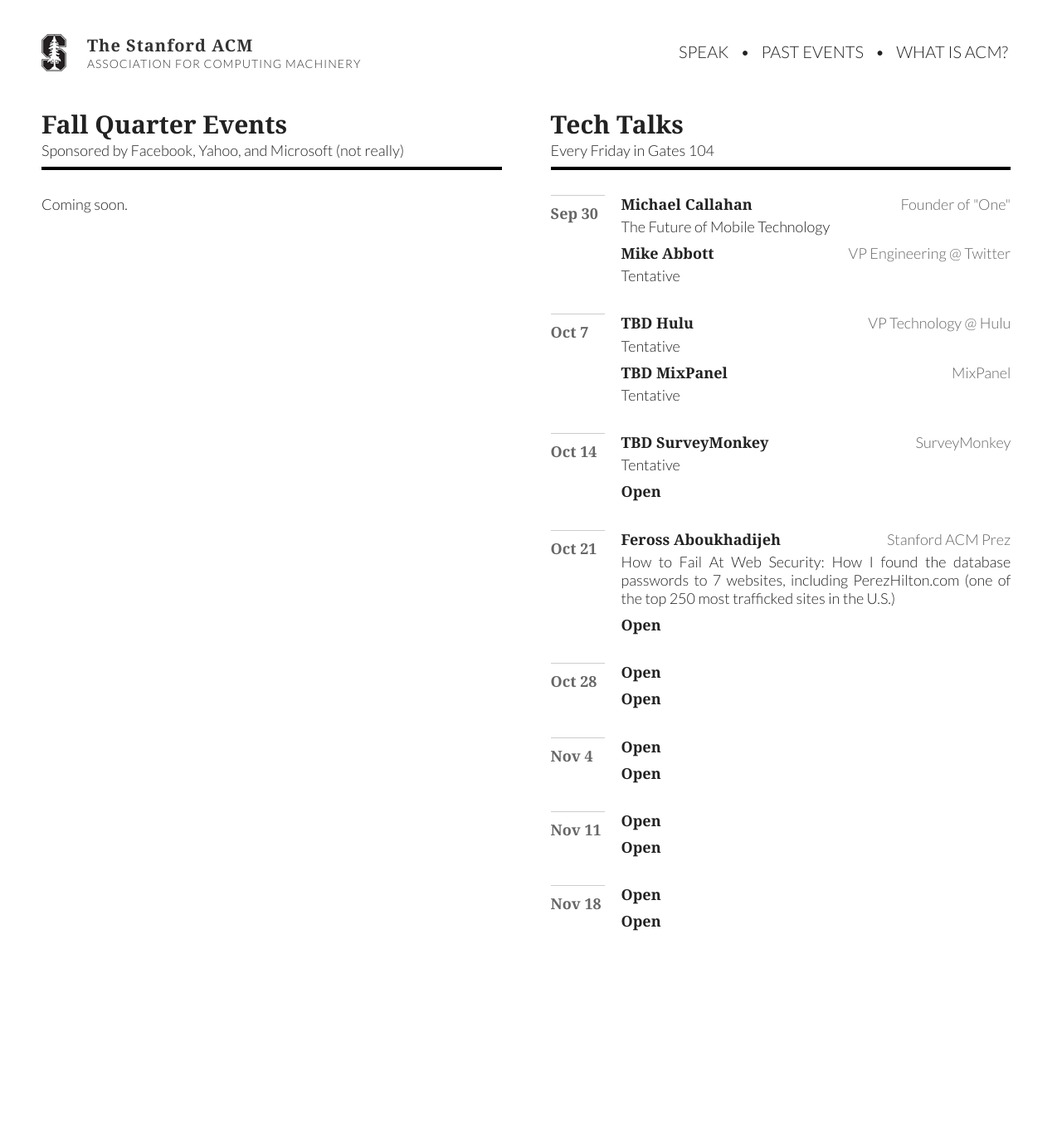
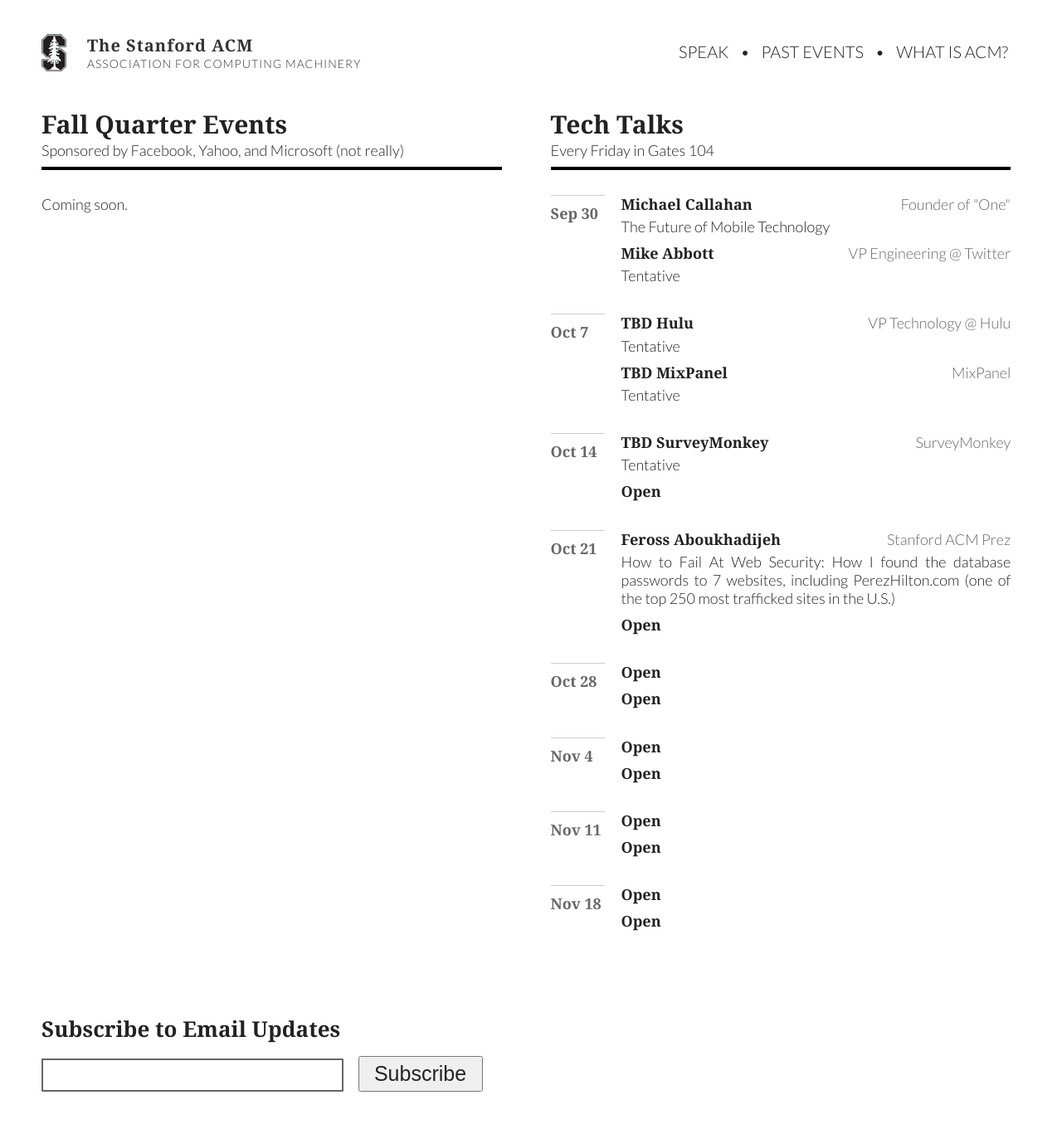
Before and after one commit to StanfordACM/stanfordacm.github.io, a Jekyll site: the page built from index.html, in a window 1280 px wide. Shown: the whole page at 83% size. Built offline with Jekyll 4.4.1, drawn with Linux system fonts in a browser that asks for light colours; nearby versions of some CDN libraries; before the commit the page ends 1187 px from its top, so only the background shows below that.

Commit message:
Added subscribe box.

```diff
--- a/_layouts/default.html
+++ b/_layouts/default.html
@@ -49,7 +49,15 @@
 
     </div>
     <footer class="clearfix">
-      <div class="fb-like" data-href="http://www.facebook.com/stanfordacm" data-send="false" data-layout="box_count" data-width="100" data-show-faces="false"></div>
+
+      <h1>Subscribe to Email Updates</h1>
+
+      <form class="subscribe">
+        <input name="email" type="email" spellcheck="false" />
+        <input name="submit" type="submit" value="Subscribe" />
+      </form>
+
+      <div class="fb-like" data-href="http://www.facebook.com/stanfordacm" data-send="false" data-layout="box_count" data-width="55" data-show-faces="false"></div>
     </footer>
   </div> <!--! end of #container -->
 
--- a/css/style.css
+++ b/css/style.css
@@ -281,9 +281,42 @@ a#logo:hover {
 
 /* FOOTER */
 
-.fb-like {
+footer {
+  margin-top: 50px;
+}
+
+footer .subscribe {
+  float: left;
+}
+
+footer .subscribe [name="email"] {
+  border-radius: 1px;
+  border: 2px solid #666;
+  font-size: 22px;
+  padding: 5px;
+  width: 350px;
+}
+
+footer .subscribe [type="submit"] {
+  font-size: 25px;
+  padding: 5px;
+  width: 150px;
+  margin: 0 0 15px 15px;
+}
+
+footer .fb-like {
   display: block;
-  width: 50px;
+  float: right;
+  left: -20px;
+  position: relative;
+  top: -20px;
+}
+
+
+
+/* Remove Typekit spam */
+.typekit-badge {
+  display: none !important;
 }
 
 
--- a/js/script.js
+++ b/js/script.js
@@ -1,3 +1,32 @@
-/* Author:
+$(function() {
 
-*/
+  $('footer .subscribe').submit(function(e) {
+    $('footer .subscribe [type="submit"]').attr('disabled', 'disabled');
+
+    var url = 'http://cgi.stanford.edu/group/acm/cgi-bin/email_signup_all.php';
+
+    $.ajax(url, {
+      dataType: "jsonp",
+      data: {
+        email: $('footer .subscribe [name="email"]').val()
+      }
+    }).success(function(e) {
+      $('footer .subscribe').slideUp(function() {
+        $('footer .subscribe')
+          .empty()
+          .html('<h2 style="color: green;">Success! Click the link in your email to confirm.</h2>')
+          .slideDown();
+      });
+
+    }).error(function(e) {
+      alert('There was an error and you were NOT subscribed to the mailing list. If you\'re feeling kind, send an email to the ACM officers list (acm-officers@lists.stanford.edu) or Feross (feross@feross.org) and let us know so we can fix it.');
+
+      $('footer .subscribe [type="submit"]')
+        .removeAttr('disabled');
+    });
+
+    e.preventDefault();
+    e.stopPropagation();
+    return false;
+  });
+});
```
